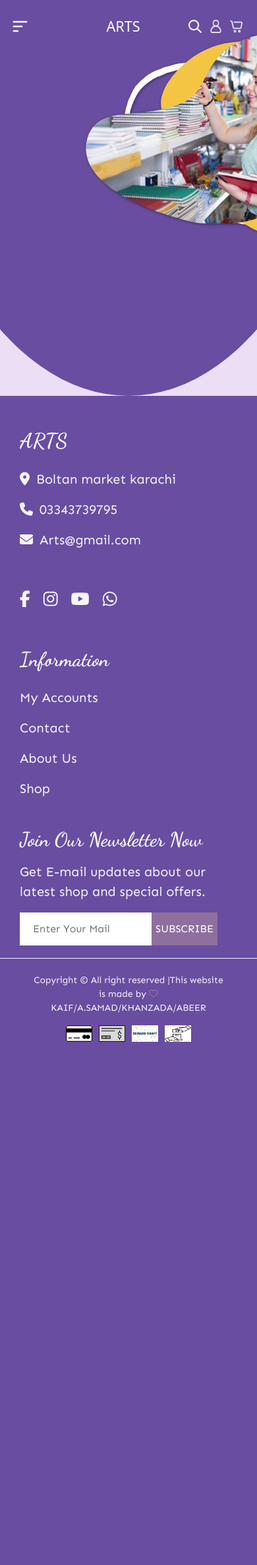
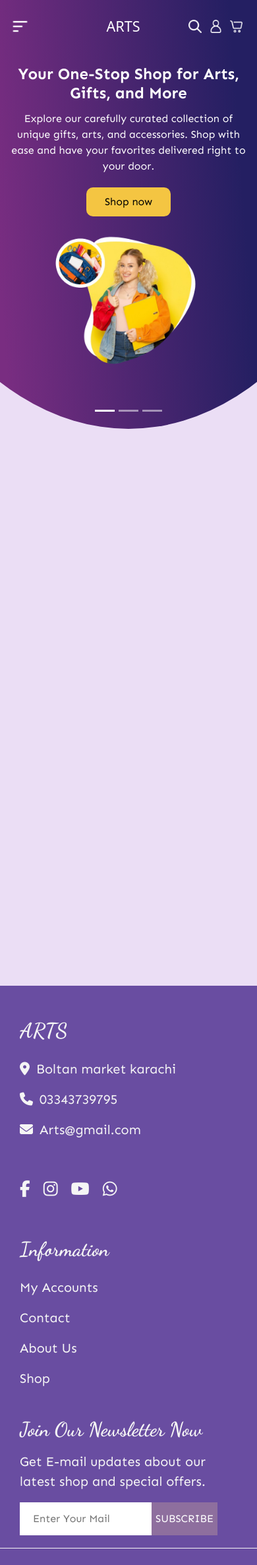
Before and after one commit to mkayf/Arts---online-shopping-card, a PHP site: page / in a window 390 px wide. Shown: the top 2372 px of the page at 66% size. Before the commit the page ends 1579 px from the top, so only its background shows below. Run offline with PHP 8.4, Linux system fonts and the light colour scheme; some libraries are stand-ins or nearby versions.

Commit message:
hero section 1 created

```diff
--- a/index.php
+++ b/index.php
@@ -20,9 +20,36 @@
 
     <!-- Hero section -->
      <section class="hero-section">
-      <img src="./assets/images/carousel-1.png" alt="">
+      <!-- carousel -->
+      <div id="carouselExampleFade" class="carousel slide carousel-fade">
+      <div class="carousel-indicators" data-bs-pause="false" data-bs-ride="carousel">
+    <button type="button" data-bs-target="#carouselExampleFade" data-bs-slide-to="0" class="active" aria-current="true" aria-label="Slide 1"></button>
+    <button type="button" data-bs-target="#carouselExampleFade" data-bs-slide-to="1" aria-label="Slide 2"></button>
+    <button type="button" data-bs-target="#carouselExampleFade" data-bs-slide-to="2" aria-label="Slide 3"></button>
+  </div>
+  <div class="carousel-inner">
+    <div class="carousel-item active" data-bs-interval="2000">
+      <div class="c-content-div">
+        <h1>Your One-Stop Shop for Arts, Gifts, and More</h1>
+        <p>Explore our carefully curated collection of unique gifts, arts, and accessories. Shop with ease and have your favorites delivered right to your door.</p>
+        <a href="#" class="gold-btn">Shop now</a>
+      </div>
+      <div class="c-img-div">
+        <img src="./assets/images/hero-img-1.png" alt="" width="500px">
+      </div>
+    </div>
+    <div class="carousel-item" data-bs-interval="2000">
+    </div>
+    <div class="carousel-item" data-bs-interval="2000"></div>
+  </div>
+</div>
+      <!-- carousel -->
      </section>
     <!-- Hero section -->
+
+  <main style="height: 100vh;">
+
+  </main>
 
 
 
--- a/partials/navbar.php
+++ b/partials/navbar.php
@@ -2,7 +2,7 @@
     <nav id="navbar">
         <div class="nav-links-div">
             <button class="collapse-btn" type="button" data-bs-toggle="offcanvas" data-bs-target="#offcanvasExample" aria-controls="offcanvasExample">
-                <img src="/arts-shopping-cart/assets/images/menu-icon.png" alt="">
+                <img src="/arts-online-shopping-cart/assets/images/menu-icon.png" alt="">
             </button>
             <ul class="mb-0 nav-link-ul">
                 <li><a href="#" class="link">Home</a></li>
--- a/styles/hero-section.css
+++ b/styles/hero-section.css
@@ -1,14 +1,109 @@
 .hero-section {
-    height: 600px;
-    aspect-ratio: 3/2;
+    height: 650px;
+    /* aspect-ratio: 3/2; */
     width: 100%;
     clip-path: ellipse(90% 100% at 50% 0%);
-    background: var(--primary-color);
+    background: linear-gradient(85.8deg, rgb(121, 45, 129) 3.6%, rgb(36, 31, 98) 90.4%);
     position: relative;
-    overflow: hidden;
 }
 
-.hero-section img{
-    filter: drop-shadow(1px 1px 2px rgba(0, 0, 0, 0.493));
-    /* mix-blend-mode: overlay; */
+.hero-section .carousel{
+    height: 650px;
 }
+
+
+.hero-section .carousel .carousel-item{
+    height: 650px;
+    width: 100%;
+    display: flex;
+    justify-content: center;
+    align-items: center;
+    gap: 32px;
+    /* border: 2px solid yellow; */
+    padding: 0 48px;
+}
+
+.carousel-item .c-content-div{
+    width: 600px;
+    display: flex;
+    justify-content: center;
+    align-items: flex-start;
+    flex-direction: column;
+    gap: 8px;
+}
+.carousel-item .c-content-div h1{
+    font-family: var(--sen-bold);
+    font-size: 3.2rem;
+    color: white;
+}
+
+.carousel-item .c-content-div p{
+    color: white;
+    font-family: var(--sen-regular);
+    font-size: 1.1rem;
+}
+
+.carousel-item .c-img-div img{
+    object-fit: cover;
+}
+
+
+/* Carousel media queries */
+@media (max-width: 992px) {
+.carousel-item .c-content-div{
+    width: 400px;
+ }
+.carousel-item .c-content-div h1{
+    font-size: 2.5rem;
+ }
+ .carousel-item .c-content-div p{
+    font-size: 1rem;
+ }
+ .carousel-item .c-img-div img{
+    width: 350px;
+ }
+}
+
+@media (max-width: 768px){
+
+.hero-section{
+    clip-path: ellipse(110% 100% at 50% 0%);
+}
+.hero-section .carousel .carousel-item{
+    gap: 24px;
+    margin-top: 32px;
+}
+.carousel-item{
+    flex-direction: column;
+}
+ .carousel-item .c-content-div{
+    width: 100%;
+    text-align: center;
+    display: flex;
+    justify-content: center;
+    align-items: center;
+
+ }
+ .carousel-item .c-content-div h1{
+    font-size: 2rem;
+ }
+ .carousel-item .c-img-div img{
+    width: 300px;
+ }
+}
+
+@media (max-width: 576px){
+    .hero-section .carousel .carousel-item{
+        padding: 0 16px;
+        margin-top: 4px;
+    }
+    .carousel-item .c-content-div{
+        gap: 4px;
+    }
+    .carousel-item .c-content-div h1{
+        font-size: 1.5rem;
+    }
+    .carousel-item .c-img-div img{
+       width: 250px;
+    }
+}
--- a/styles/style.css
+++ b/styles/style.css
@@ -57,6 +57,7 @@
     --button-color: #8e6f9e;
     --bg-color:  rgba(158, 93, 209, 0.2);
     --primary-color: #694da1;
+    --accent-color: #f4c542;
     --dancing-regular: 'DancingScript-regular';
     --dancing-medium: 'DancingScript-medium';
     --dancing-bold: 'DancingScript-bold';
@@ -67,6 +68,17 @@
     --space-1: 1px;
     --space-2: 2px;
     --space-3: 3px;
+}
+
+/* shop button pre styled */
+.gold-btn{
+    text-decoration: none;
+    color: black;
+    background-color: var(--accent-color);
+    padding: 10px 28px;
+    border-radius: 10px;
+    font-family: var(--sen-regular);
+    /* font-weight: 600; */
 }
 
 body{
@@ -90,7 +102,7 @@ header .sticky{
     position: fixed;
     left:  0;
     top: 0;
-    background-color: var(--bg-color);
+    background-color: white;
     -webkit-transition: all 15ms ease-in-out;
     -moz-transition: all 15ms ease-in-out;
     -o-transition: all 15ms ease-in-out;
@@ -137,7 +149,6 @@ header nav .nav-links-div, .nav-logo-div, .nav-icons-div{
     justify-content: center;
     align-items: center;
     height: 70px;
-    color: white;
 }
 
 header nav .nav-link-ul{
@@ -163,7 +174,7 @@ header nav .nav-link-ul li::before{
     top: 28px;
     left: 0;
     border-radius: 5px;
-    background-color: white;
+    background-color: var(--accent-color);
     transition: all 0.3s ease-in-out;
 }
 
@@ -180,6 +191,7 @@ header nav .nav-link-ul li .link{
 
 header nav .nav-logo-div{
     padding-right: 16px;
+    color: white;
 }
 
 header nav .nav-links-div{
@@ -193,12 +205,12 @@ header nav .nav-icons-div{
 header nav .nav-icons-div img{
     margin: 0 10px;
     width: 1.4rem;
-    cursor: pointer ;
+    cursor: pointer;
     filter: invert(1);
 }
 
 header .offcanvas{
-    background-color: var(--primary-color);
+        background-color: var(--primary-color);
     width: 250px !important;
 }
 
@@ -524,9 +536,16 @@ header .offcanvas-links li a{
         margin: 0px 30px;
     }
     .footer-content-3 p{
-        width: 300px;
+        width: 100%;
     }
     .copyright-para p{
         font-size: 14px;
     }
 }
+
+@media (max-width: 356px){
+    .footer-mail{
+        padding: 5px;
+        width: 150px;
+    }
+}
```
Also changed, not shown: assets/images/carousel-1-transparent.png (added), assets/images/carousel-1.png, assets/images/hero-img-1.png (added).
